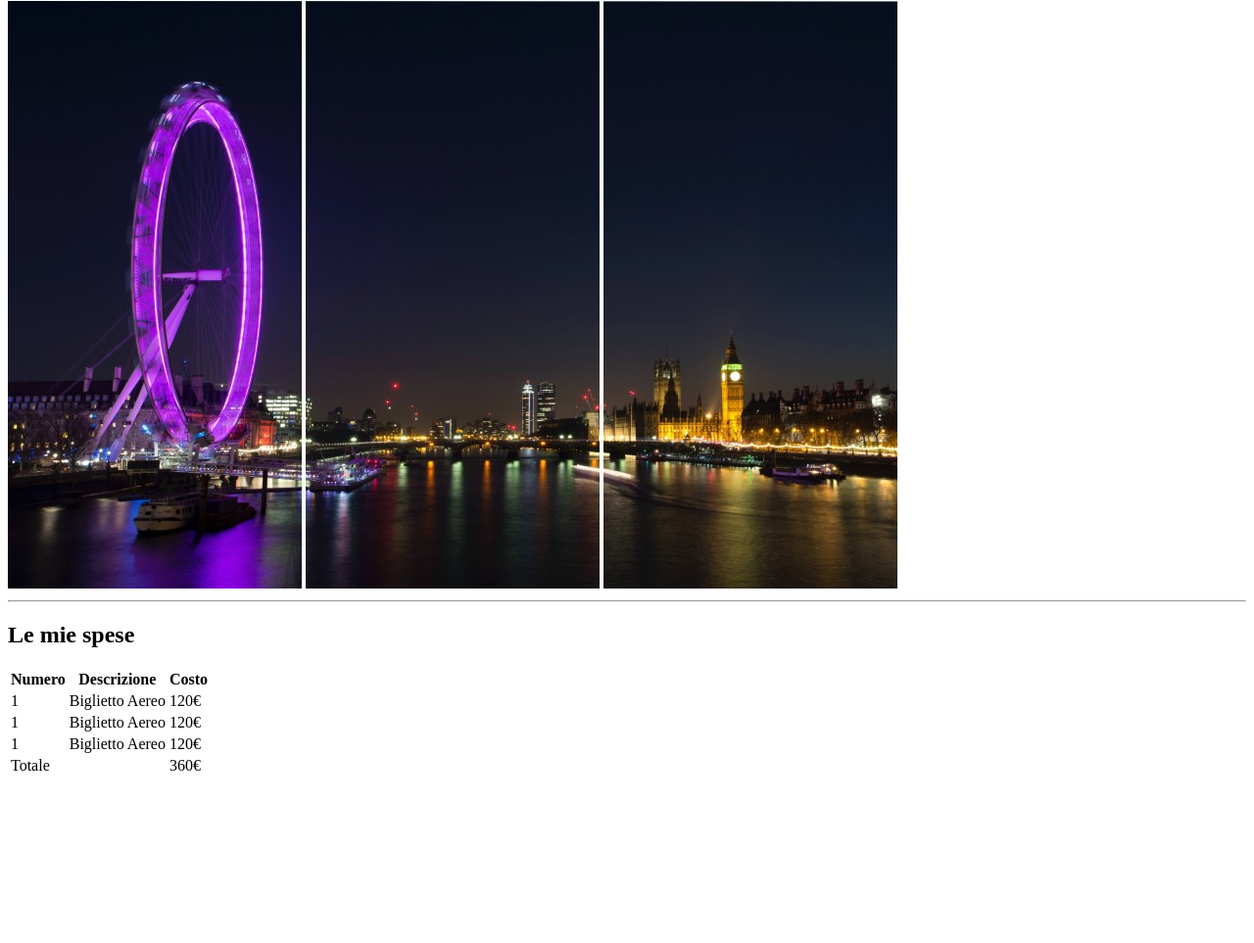
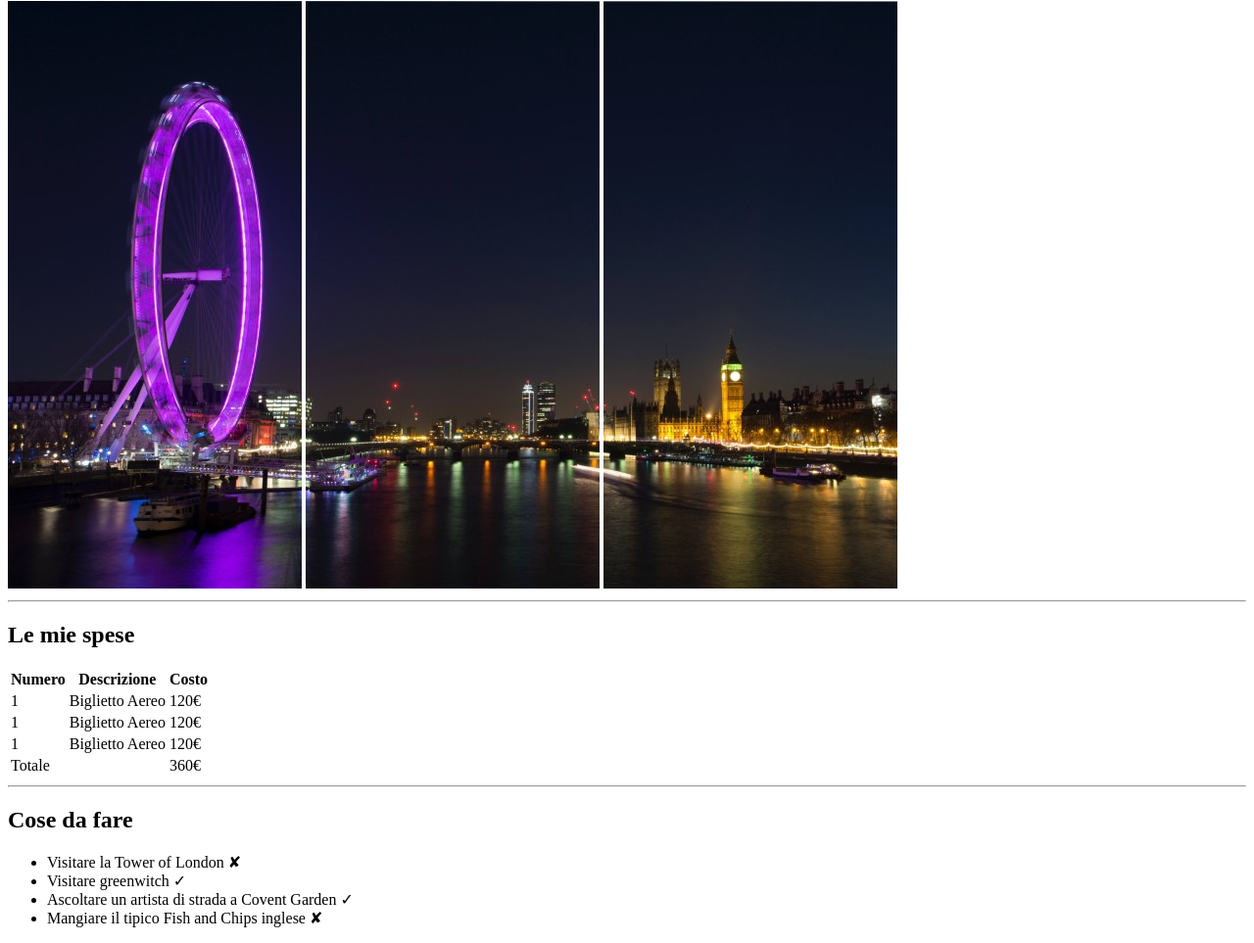
Before and after one commit to erkrabbo/html-london-trip, a plain HTML site: page index.html in a window 1280 px wide. Shown: the part 79-1042 px from the top of the page at 98% size. Before the commit the page ends 881 px from the top, so only its background shows below. Drawn offline with Linux system fonts and the light colour scheme.

Commit message:
1° section main (attività interessanti) completa

```diff
--- a/index.html
+++ b/index.html
@@ -55,7 +55,18 @@
         </section>
 
         <!-- attività interessanti -->
-        <section></section>
+        <section>
+            <hr>
+            <h2>Cose da fare</h2>
+
+            <ul>
+                <li>Visitare la Tower of London &#x2718;</li> <!--entity crocetta-->
+                <li>Visitare greenwitch &#10003;</li> <!--entity tick-->
+                <li>Ascoltare un artista di strada a Covent Garden &#10003;</li> <!--entity tick-->
+                <li>Mangiare il tipico Fish and Chips inglese &#x2718;</li> <!--entity crocetta-->
+            </ul>
+        </section>
+
         <!-- info utili -->
         <section></section>
         <!-- foto varie -->
```
